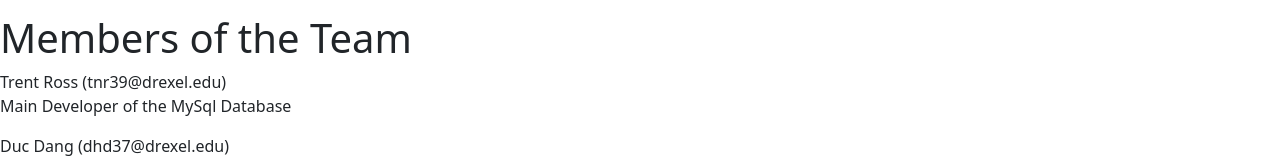
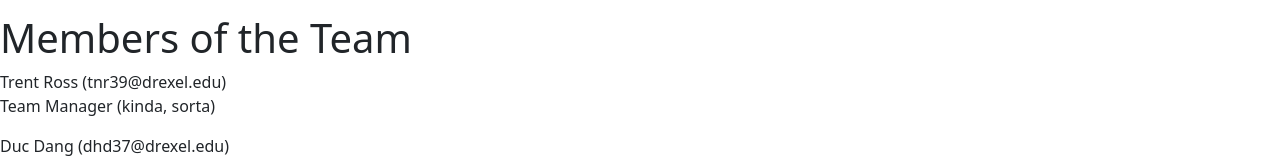
Before and after one commit to Darr0we/461News, a React (Create React App) app: page /about-us in a window 1280 px wide. Shown: the part 242-404 px from the top of the page. Built offline with nearby package versions, Linux system fonts and the light colour scheme; no server answers.

Commit message:
changed team role

```diff
--- a/src/pages/AboutUsPage/AboutUs.jsx
+++ b/src/pages/AboutUsPage/AboutUs.jsx
@@ -15,7 +15,7 @@
           </div><br />
           <h1>Members of the Team</h1>
           <p>Trent Ross (tnr39@drexel.edu)<br />
-          Main Developer of the MySql Database</p>
+          Team Manager (kinda, sorta)</p>
           <p>Duc Dang (dhd37@drexel.edu)<br />
           Main Back-End Programmer</p>
           <p>Hieu Dang (hmd56@drexel.edu)<br />
```
